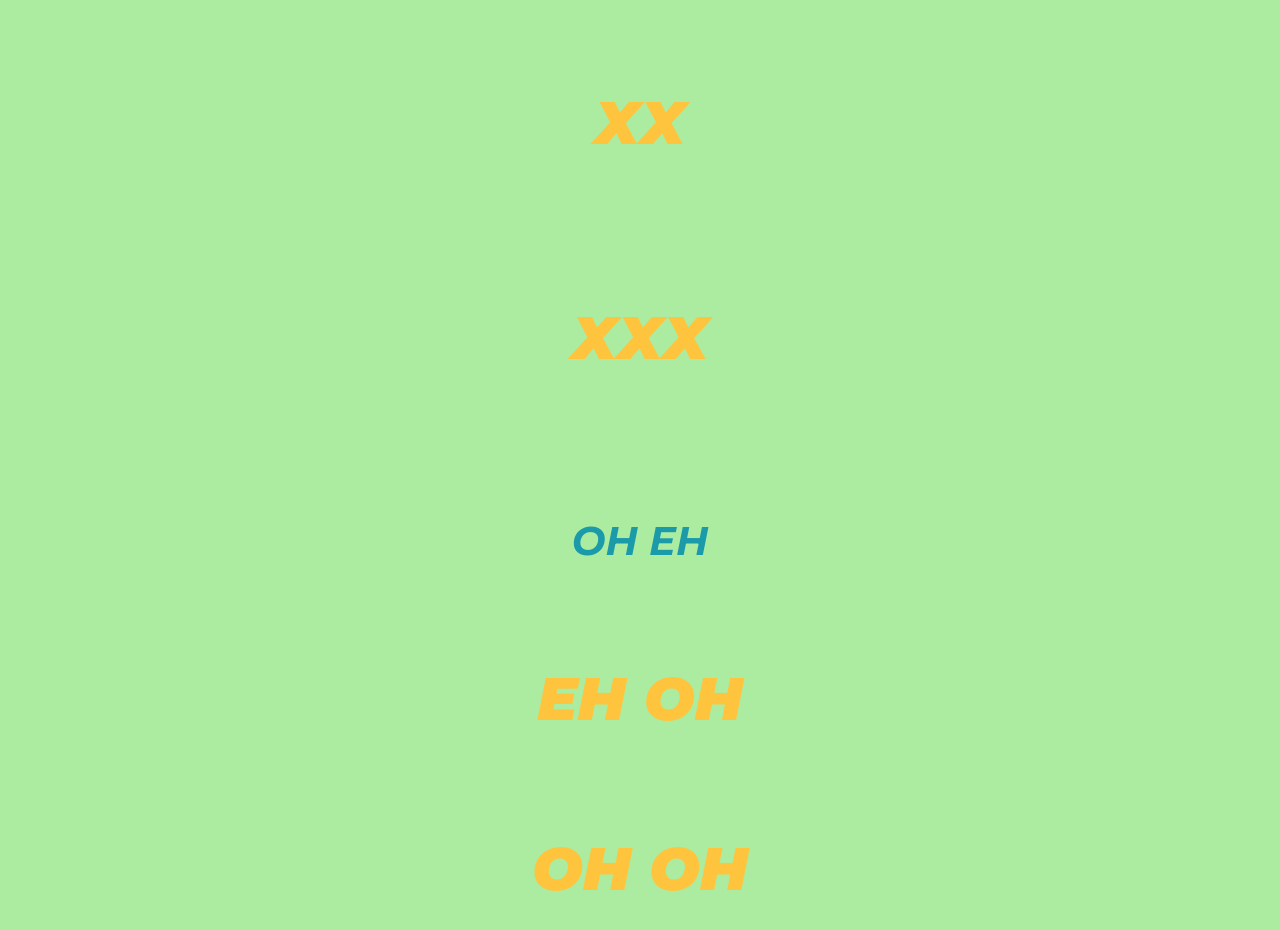
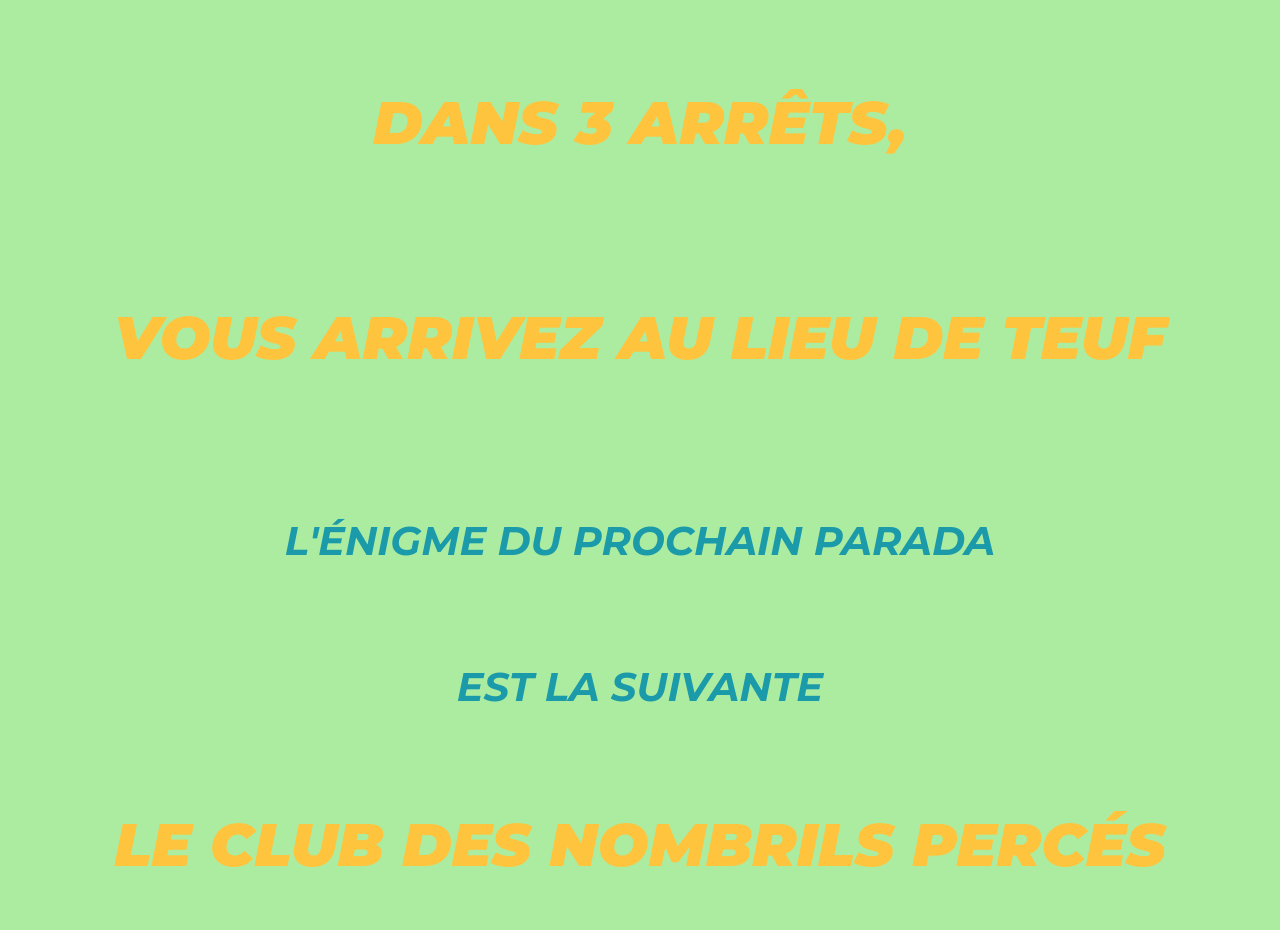
Before and after one commit to gabriellelailler/13canari, a plain HTML site: page index.html in a window 1280 px wide. Shown: the part 1060-1990 px from the top of the page. Drawn offline with nearby package versions, Linux system fonts and the light colour scheme; grey boxes are pictures that could not be loaded; a web font is replaced by a local one.

Commit message:
Add files via upload

```diff
--- a/index.html
+++ b/index.html
@@ -21,7 +21,7 @@
 
 <br/>
 
-    <h2>XX</h2>
+    <h2>ON ARRIVE BIENTÔT AU BOUT</h2>
     <br/>
     <br/>
     <br/>
@@ -36,11 +36,11 @@
       </div>
   <br/>
     <br/>
-    <h2> XX</h2>
+    <h2> DANS 3 ARRÊTS,</h2>
     <br/>
     <br/>
     <br/>
-    <h2> XXX </h2>
+    <h2> VOUS ARRIVEZ AU LIEU DE TEUF </h2>
 
     <br/>
 
@@ -48,20 +48,20 @@
       <br/>
 
 
-<h3> OH EH </h3>
+<h3> L'ÉNIGME DU PROCHAIN PARADA</h3>
 <br/>
 
   <br/>
 
 
-    <h2> EH OH </h2>
+    <h3> EST LA SUIVANTE </h3>
 
   <br/>
 
     <br/>
 
 
-    <h2> OH OH</h2>
+    <h2> LE CLUB DES NOMBRILS PERCÉS</h2>
     <br/>
     <iframe src="https://giphy.com/embed/LMtbalOTDySgPq5s15" width="480" height="480" frameBorder="0" class="giphy-embed" allowFullScreen></iframe><p><a href="https://giphy.com/stickers/pizzaexpress-do-dough-ball-LMtbalOTDySgPq5s15"></a></p>
     <br/>
```
